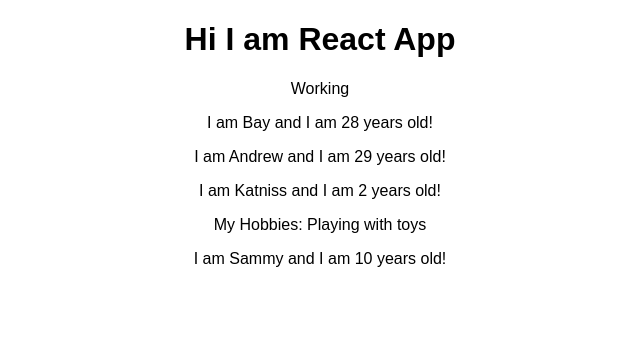
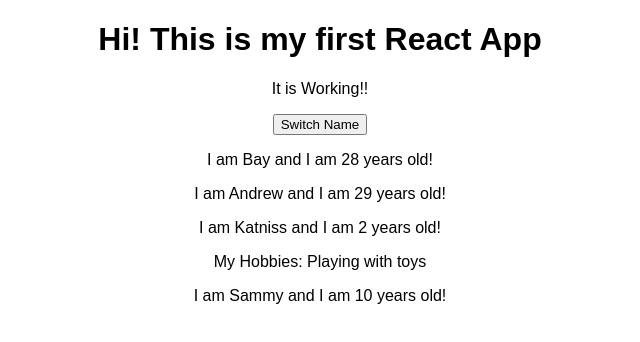
Before and after one commit to BayLadyCoder/learningReact, a React (Create React App) app in the folder myFirstReactApp/: page / in a window 1280 px wide. Shown: the top 342 px of the page, without its empty margins (320-960 px from the left). Built offline with nearby package versions, Linux system fonts and the light colour scheme.

Commit message:
added switch name button

```diff
--- a/myFirstReactApp/src/App.js
+++ b/myFirstReactApp/src/App.js
@@ -10,14 +10,30 @@
       { name: "Andrew", age: 29},
       { name: "Katniss", age: 2},
       { name: "Sammy", age: 10}
-    ]
+    ],
+
+    otherState: 'some other value'
+  }
+
+  switchNameHandler = () => {
+    console.log('Was clicked!');
+    //DON'T DO THIS: this.state.persons[0].name = 'Rachada';
+    this.setState({
+      person: [
+        { name: "Rachada", age: 28},
+        { name: "Andrew", age: 29},
+        { name: "Katniss Everdeen", age: 2},
+        { name: "Sammy Sam", age: 99}
+      ]
+    })
   }
 
   render() {
     return (
       <div className="App">
-        <h1>Hi I am React App</h1>
-        <p>Working</p>
+        <h1>Hi! This is my first React App</h1>
+        <p>It is Working!!</p>
+        <button onClick={this.switchNameHandler}>Switch Name</button>
         <Person name={this.state.person[0].name} age={this.state.person[0].age} />
         <Person name={this.state.person[1].name} age={this.state.person[1].age} />
         <Person name={this.state.person[2].name} age={this.state.person[2].age}>My Hobbies: Playing with toys</Person>
```
Also changed, not shown: 1 other file (tests, documents, lock files or other folders).
